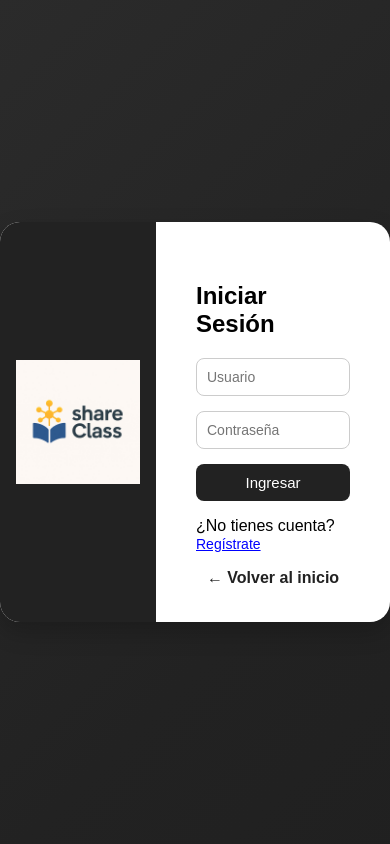
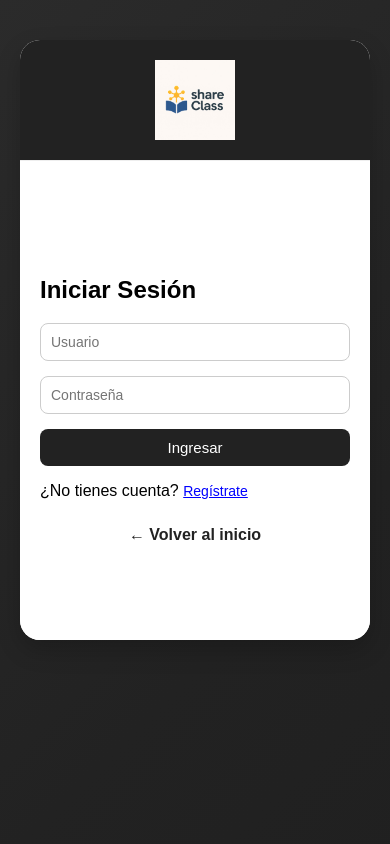
Before and after one commit to xTotusx/shareclass, a Django app: page /auth/ in a window 390 px wide. Run offline with Django 5.2, Linux system fonts and the light colour scheme.

Commit message:
rspn fxd

```diff
--- a/accounts/static/accounts/auth.css
+++ b/accounts/static/accounts/auth.css
@@ -144,3 +144,101 @@
       10%, 90% { opacity: 1; transform: translateY(0); }
       100% { opacity: 0; transform: translateY(20px); }
     }
+
+    /* =========================================
+   RESPONSIVE DESIGN (MÓVIL)
+   ========================================= */
+@media (max-width: 768px) {
+
+    /* 1. Ajuste del Cuerpo para Celulares */
+    body {
+        height: auto;
+        min-height: 100vh;
+        padding: 20px;
+        box-sizing: border-box;
+        /* Evita que el teclado tape el input en algunos móviles */
+        align-items: flex-start;
+        padding-top: 40px;
+    }
+
+    /* 2. Contenedor: Se vuelve vertical y flexible */
+    .container {
+        width: 100%;
+        max-width: 450px;
+        height: 600px; /* Más alto para que quepan los inputs */
+        flex-direction: column; /* Apilar verticalmente */
+        position: relative;
+        overflow: hidden;
+    }
+
+    /* 3. Sección del Logo: Se va arriba y se queda quieta */
+    .logo-section {
+        width: 100%;
+        height: 120px; /* Banner superior */
+        position: relative;
+        top: 0;
+        transform: none !important; /* Anulamos el movimiento lateral */
+        order: -1; /* Forzamos que esté arriba */
+        z-index: 10;
+        border-bottom: 1px solid #eee;
+    }
+
+    .logo-section img {
+        max-height: 80px;
+        width: auto;
+    }
+
+    /* 4. Formularios: Ocupan el espacio restante */
+    .form-section {
+        width: 100%;
+        height: calc(100% - 120px); /* Resto del espacio */
+        top: 120px; /* Justo debajo del logo */
+        left: 0 !important; /* Anulamos el left: 40% / -60% */
+        padding: 20px;
+        background: white;
+        transition: opacity 0.5s ease, transform 0.5s ease;
+        /* Centrar contenido */
+        display: flex;
+        flex-direction: column;
+        justify-content: center;
+    }
+
+    /* 5. Lógica de Cambio en Móvil (Fade en lugar de Slide) */
+
+    /* ESTADO INICIAL (LOGIN VISIBLE) */
+    .form-section.login {
+        opacity: 1;
+        z-index: 5;
+        transform: translateY(0);
+        pointer-events: all;
+    }
+
+    /* ESTADO INICIAL (REGISTER OCULTO) */
+    .form-section.register {
+        opacity: 0;
+        z-index: 1;
+        transform: translateY(20px); /* Efecto de entrada desde abajo */
+        pointer-events: none;
+    }
+
+    /* CUANDO SE ACTIVA EL REGISTRO (.active) */
+
+    /* Login desaparece */
+    .container.active .form-section.login {
+        transform: translateY(-20px) !important; /* Se va hacia arriba */
+        opacity: 0;
+        pointer-events: none;
+    }
+
+    /* Register aparece */
+    .container.active .form-section.register {
+        transform: translateY(0) !important; /* Entra a su lugar */
+        opacity: 1;
+        pointer-events: all;
+    }
+
+    /* El logo se queda quieto en móvil */
+    .container.active .logo-section {
+        transform: none !important;
+    }
+}
```
